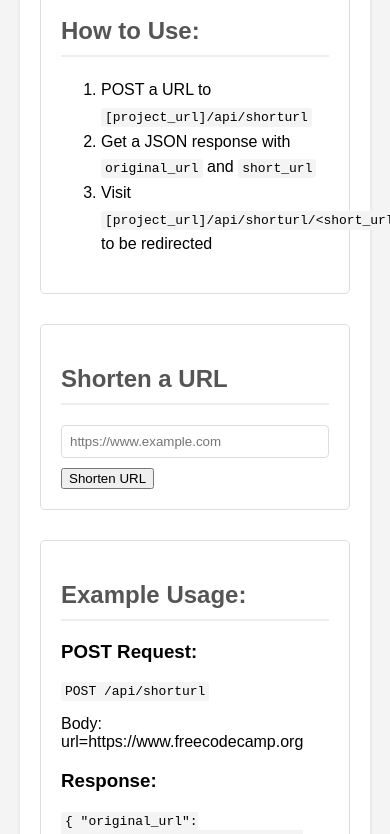
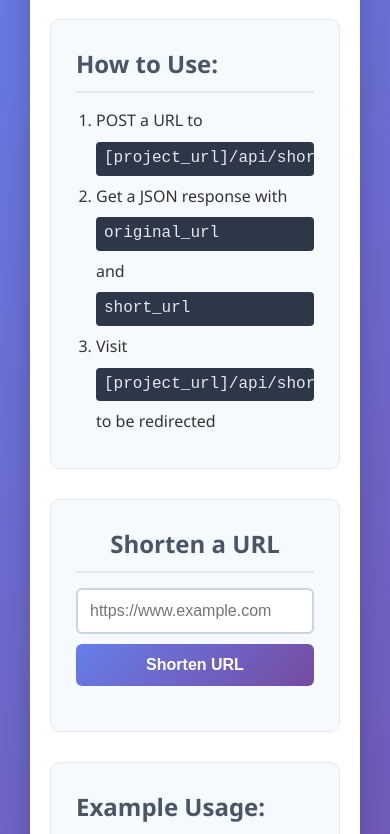
Before and after one commit to dennisholam-ops/URL-Shortener-Microservice, a website: page public/index.html in a window 390 px wide. Shown: the part 189-1023 px from the top of the page. Drawn offline with Linux system fonts and the light colour scheme.

Commit message:
Update style.css

```diff
--- a/public/style.css
+++ b/public/style.css
@@ -1,85 +1,149 @@
+* {
+    margin: 0;
+    padding: 0;
+    box-sizing: border-box;
+}
+
 body {
-  font-family: Arial, sans-serif;
-  margin: 0;
+    font-family: 'Segoe UI', Tahoma, Geneva, Verdana, sans-serif;
+    line-height: 1.6;
+    color: #333;
+    background: linear-gradient(135deg, #667eea 0%, #764ba2 100%);
+    min-height: 100vh;
     padding: 20px;
-  background-color: #f4f4f4;
 }
 
 .container {
     max-width: 800px;
     margin: 0 auto;
-  background-color: white;
-  padding: 20px;
-  border-radius: 8px;
-  box-shadow: 0 2px 4px rgba(0,0,0,0.1);
+    background: white;
+    padding: 40px;
+    border-radius: 15px;
+    box-shadow: 0 10px 30px rgba(0, 0, 0, 0.2);
 }
 
 h1 {
-  color: #333;
     text-align: center;
+    color: #4a5568;
+    margin-bottom: 30px;
+    font-size: 2.5em;
+    background: linear-gradient(135deg, #667eea, #764ba2);
+    -webkit-background-clip: text;
+    -webkit-text-fill-color: transparent;
+}
+
+h2 {
+    color: #4a5568;
+    margin-bottom: 15px;
+    border-bottom: 2px solid #e2e8f0;
+    padding-bottom: 8px;
+}
+
+h3 {
+    color: #4a5568;
+    margin: 15px 0 8px 0;
 }
 
 section {
     margin: 30px 0;
-  padding: 20px;
-  border: 1px solid #ddd;
-  border-radius: 5px;
+    padding: 25px;
+    background: #f7fafc;
+    border-radius: 10px;
+    border: 1px solid #e2e8f0;
 }
 
-h2 {
-  color: #555;
-  border-bottom: 2px solid #eee;
-  padding-bottom: 10px;
+.usage ol {
+    margin-left: 20px;
 }
 
-fieldset {
-  border: 1px solid #ddd;
-  padding: 20px;
-  border-radius: 5px;
-}
-
-legend {
-  font-weight: bold;
-  padding: 0 10px;
-}
-
-label {
-  display: block;
-  margin-bottom: 5px;
-  font-weight: bold;
-}
-
-input[type="text"] {
-  width: 100%;
-  padding: 8px;
-  margin-bottom: 10px;
-  border: 1px solid #ddd;
-  border-radius: 4px;
-  box-sizing: border-box;
-}
-
-input[type="submit"] {
-  background-color: #4CAF50;
-  color: white;
-  padding: 10px 20px;
-  border: none;
-  border-radius: 4px;
-  cursor: pointer;
-}
-
-input[type="submit"]:hover {
-  background-color: #45a049;
+.usage li {
+    margin-bottom: 8px;
 }
 
 code {
-  background-color: #f4f4f4;
-  padding: 2px 4px;
-  border-radius: 3px;
-  font-family: monospace;
+    background: #2d3748;
+    color: #e2e8f0;
+    padding: 4px 8px;
+    border-radius: 4px;
+    font-family: 'Courier New', monospace;
+    display: block;
+    margin: 8px 0;
+    overflow-x: auto;
+}
+
+.form-section {
+    text-align: center;
+}
+
+#urlForm {
+    display: flex;
+    gap: 10px;
+    margin-bottom: 20px;
+    flex-wrap: wrap;
+}
+
+#url_input {
+    flex: 1;
+    min-width: 250px;
+    padding: 12px;
+    border: 2px solid #cbd5e0;
+    border-radius: 6px;
+    font-size: 16px;
+    transition: border-color 0.3s;
+}
+
+#url_input:focus {
+    outline: none;
+    border-color: #667eea;
+}
+
+button {
+    padding: 12px 24px;
+    background: linear-gradient(135deg, #667eea, #764ba2);
+    color: white;
+    border: none;
+    border-radius: 6px;
+    cursor: pointer;
+    font-size: 16px;
+    font-weight: 600;
+    transition: transform 0.2s;
+}
+
+button:hover {
+    transform: translateY(-2px);
+}
+
+#result {
+    margin-top: 20px;
+}
+
+.success, .error {
+    padding: 15px;
+    border-radius: 6px;
+    margin: 10px 0;
+}
+
+.success {
+    background: #c6f6d5;
+    border: 1px solid #48bb78;
+    color: #22543d;
+}
+
+.error {
+    background: #fed7d7;
+    border: 1px solid #f56565;
+    color: #742a2a;
+}
+
+.example {
+    background: white;
+    padding: 20px;
+    border-radius: 8px;
+    border: 1px solid #cbd5e0;
 }
 
 a {
-  color: #0066cc;
+    color: #667eea;
     text-decoration: none;
 }
 
@@ -87,6 +151,17 @@ a:hover {
     text-decoration: underline;
 }
 
-ol {
-  line-height: 1.6;
+@media (max-width: 600px) {
+    .container {
+        padding: 20px;
+        margin: 10px;
     }
+
+    #urlForm {
+        flex-direction: column;
+    }
+
+    #url_input {
+        min-width: auto;
+    }
+}
```
Lines whose indentation alone changed are shown as unchanged.
